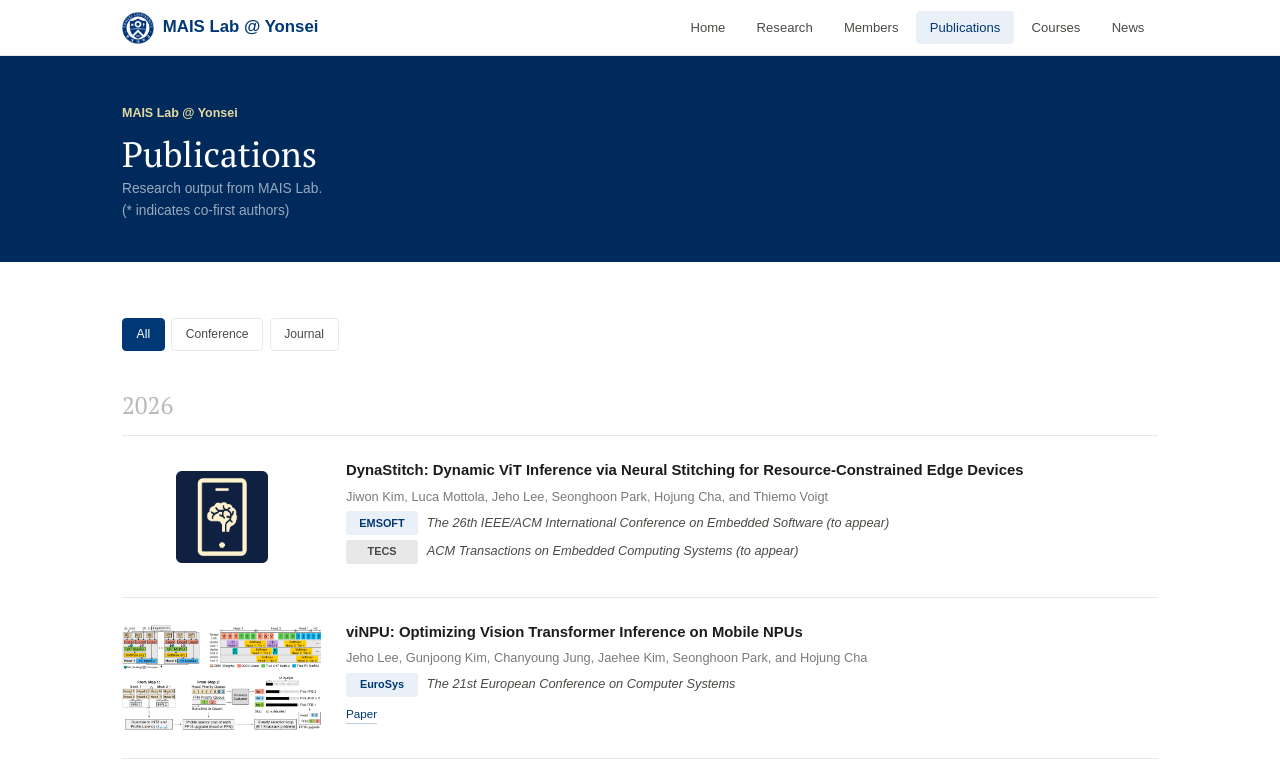
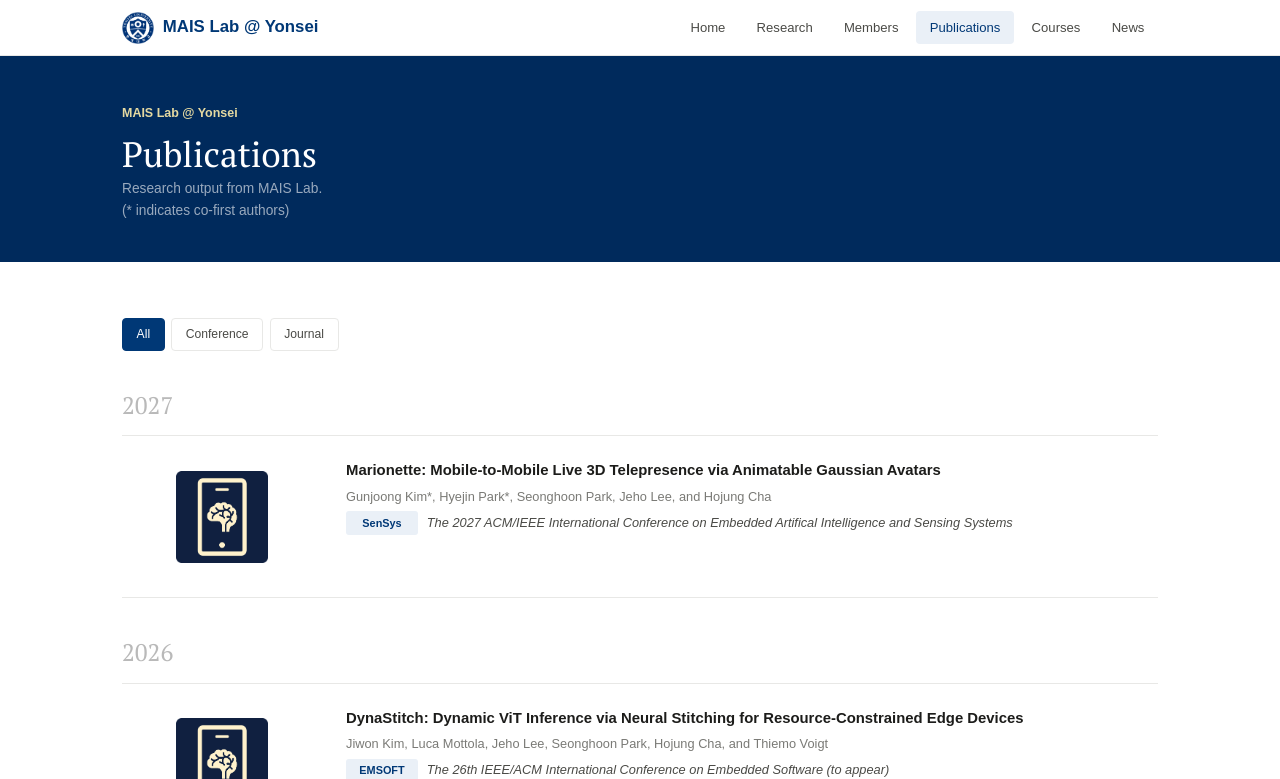
Before and after one commit to MAIS-Lab/mais-lab.github.io, a Jekyll site: the page built from _pages/publications.md, in a window 1280 px wide and 900 px high, cut to the strip 0-779 px from the top of the window. Built offline with Jekyll 4.4.1, drawn with Linux system fonts in a browser that asks for light colours; some web fonts are replaced.

Commit message:
update publications

```diff
--- a/_data/publications.yml
+++ b/_data/publications.yml
@@ -13,20 +13,28 @@
 #
 # Leave pdf as "" if not available.
 
-selected:
-  - title: "Selected Paper Title Example"
-    authors: "Author A, Author B, Jiwon Kim"
-    venue: "In Conference Name (2025)"
-    abbr: "MobiCom"
-    pdf: ""
+# selected:
+#   - title: "Selected Paper Title Example"
+#     authors: "Author A, Author B, Jiwon Kim"
+#     venue: "In Conference Name (2025)"
+#     abbr: "MobiCom"
+#     pdf: ""
 
-  - title: "Another Selected Paper"
-    authors: "Author A, Jiwon Kim"
-    venue: "In Conference Name (2024)"
-    abbr: "EMSOFT"
-    pdf: ""
+#   - title: "Another Selected Paper"
+#     authors: "Author A, Jiwon Kim"
+#     venue: "In Conference Name (2024)"
+#     abbr: "EMSOFT"
+#     pdf: ""
 
 full:
+  - year: 2027
+    papers:
+      - title: "Marionette: Mobile-to-Mobile Live 3D Telepresence via Animatable Gaussian Avatars"
+        authors: "Gunjoong Kim*, Hyejin Park*, Seonghoon Park, Jeho Lee, and Hojung Cha"
+        venue: "The 2027 ACM/IEEE International Conference on Embedded Artifical Intelligence and Sensing Systems"
+        abbr: "SenSys"
+        type: conference
+
   - year: 2026
     papers:
       - title: "DynaStitch: Dynamic ViT Inference via Neural Stitching for Resource-Constrained Edge Devices"
```
Also changed, not shown: _pages/courses.md (+1 -1 lines).
